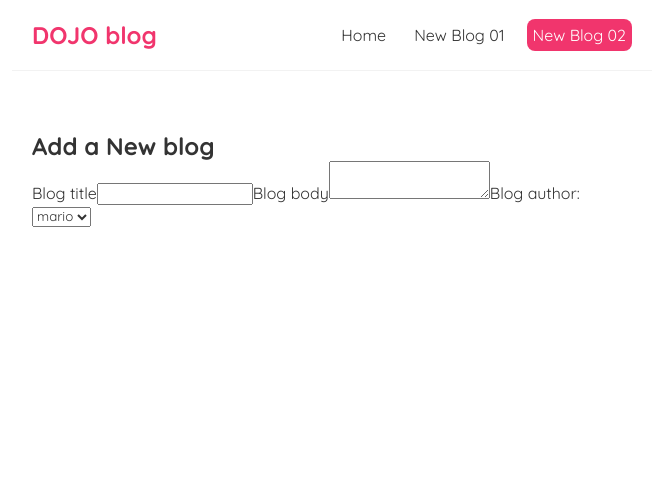
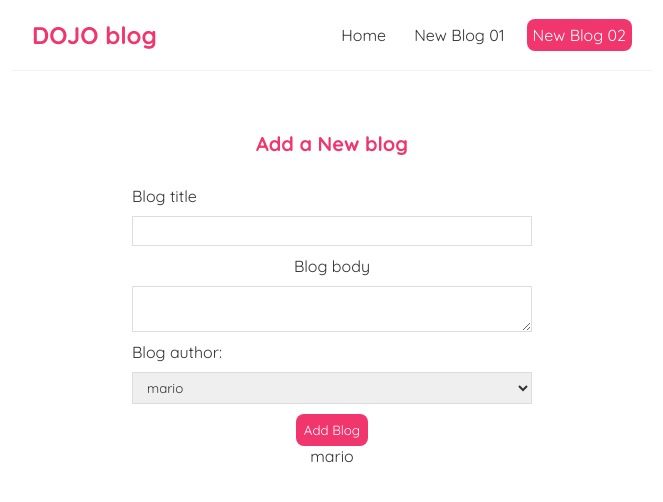
Before and after one commit to KTsybulka/dojo-blog, a React (Create React App) app: page /create in a window 1280 px wide. Shown: the top 502 px of the page, without its empty margins (308-971 px from the left). Built offline with nearby package versions, Linux system fonts and the light colour scheme.

Commit message:
Finalize controlled input

```diff
--- a/src/Create.jsx
+++ b/src/Create.jsx
@@ -1,4 +1,10 @@
+import { useState } from "react";
+
 const Create = () => {
+    const [title, setTitle] = useState('');
+    const [ body, setBody ] = useState('');
+    const [ author, setAuthor] = useState('mario');
+
     return (
         <div className="create">
             <h2>Add a New blog</h2>
@@ -6,16 +12,29 @@ const Create = () => {
                 <label>Blog title</label>
                 <input
                 type="text"
-                required />
+                required
+                value={title}
+                onChange={(e) => setTitle(e.target.value)}/>
 
                 <lablel>Blog body</lablel>
-                <textarea required></textarea>
+                <textarea required
+                value={body}
+                onChange={(e) => setBody(e.target.value)}></textarea>
 
                 <label>Blog author:</label>
-                <select>
+                <select
+                value={author}
+                onChange={(e) => setAuthor(e.target.value)}>
                     <option value="mario"> mario</option>
                     <option value= "yoshi">yoshi</option>
                 </select>
+                <button>Add Blog</button>
+
+                <p>{ title }</p>
+                <p>{ body} </p>
+                <p> { author }</p>
+
+
             </form>
         </div>
      );
--- a/src/index.css
+++ b/src/index.css
@@ -70,3 +70,36 @@
   border-radius: 8px;
   cursor: pointer;
 }
+
+
+/* create new blog form */
+.create {
+  max-width: 400px;
+  margin: 0 auto;
+  text-align: center;
+}
+.create label {
+  text-align: left;
+  display: block;
+}
+.create h2 {
+  font-size: 20px;
+  color: #f1356d;
+  margin-bottom: 30px;
+}
+.create input, .create textarea, .create select {
+  width: 100%;
+  padding: 6px 10px;
+  margin: 10px 0;
+  border: 1px solid #ddd;
+  box-sizing: border-box;
+  display: block;
+}
+.create button {
+  background: #f1356d;
+  color: #fff;
+  border: 0;
+  padding: 8px;
+  border-radius: 8px;
+  cursor: pointer;
+}
```
Also changed, not shown: 1 other file (tests, documents, lock files or other folders).
